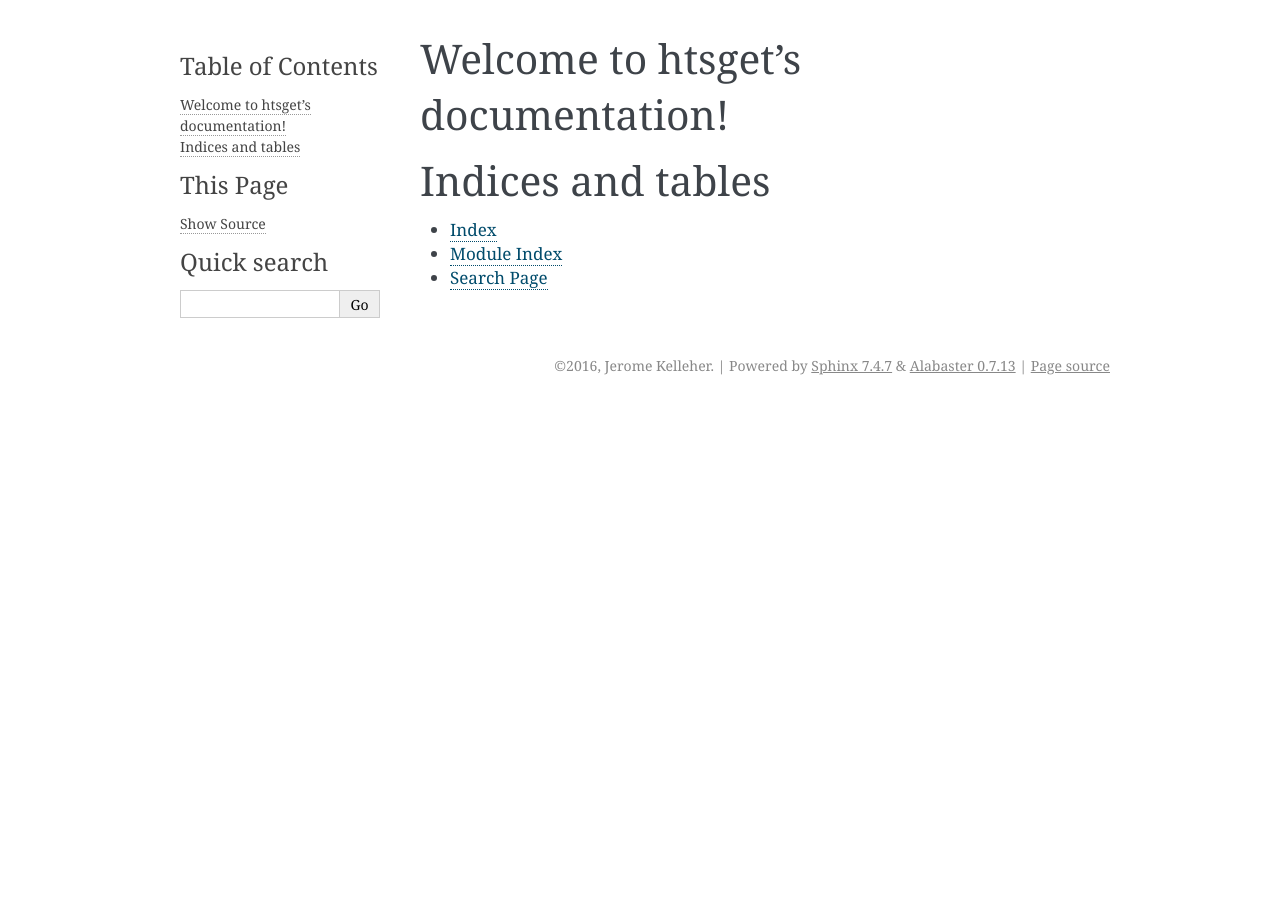
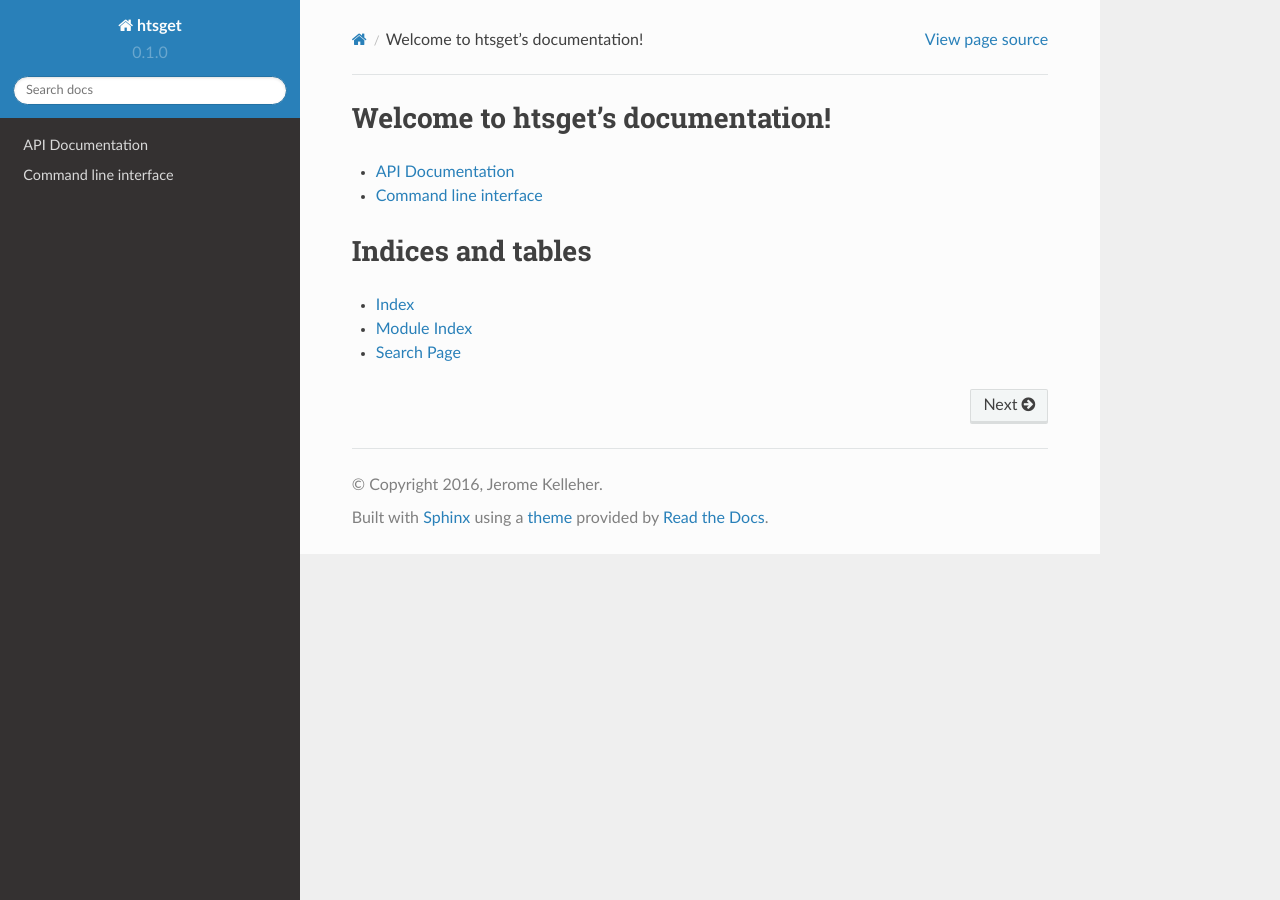
Before and after one commit to ga4gh/htsget, a Sphinx documentation site: the page built from docs/index.rst, in a window 1280 px wide. Built offline with Sphinx 7.4.7 and the Read the Docs theme 2.0.0, drawn with Linux system fonts in a browser that asks for light colours; formulas are drawn with MathJax 3.

Commit message:
not quite working.

```diff
--- /dev/null
+++ b/docs/api.rst
@@ -0,0 +1,7 @@
+.. _sec-api:
+
+=================
+API Documentation
+=================
+
+.. autofunction:: htsget.get
--- /dev/null
+++ b/docs/cli.rst
@@ -0,0 +1,11 @@
+.. _sec-cli:
+
+======================
+Command line interface
+======================
+
+.. argparse::
+    :module: htsget.cli
+    :func: get_htsget_parser
+    :prog: htsget
+    :nodefault:
--- a/docs/conf.py
+++ b/docs/conf.py
@@ -16,9 +16,9 @@
 # add these directories to sys.path here. If the directory is relative to the
 # documentation root, use os.path.abspath to make it absolute, like shown here.
 #
-# import os
-# import sys
-# sys.path.insert(0, os.path.abspath('.'))
+import os
+import sys
+sys.path.insert(0, os.path.abspath('..'))
 
 
 # -- General configuration ------------------------------------------------
@@ -34,7 +34,8 @@ extensions = ['sphinx.ext.autodoc',
     'sphinx.ext.intersphinx',
     'sphinx.ext.coverage',
     'sphinx.ext.imgmath',
-    'sphinx.ext.viewcode']
+    'sphinx.ext.viewcode',
+    'sphinxarg.ext']
 
 # Add any paths that contain templates here, relative to this directory.
 templates_path = ['_templates']
@@ -86,7 +87,7 @@ todo_include_todos = False
 # The theme to use for HTML and HTML Help pages.  See the documentation for
 # a list of builtin themes.
 #
-html_theme = 'alabaster'
+html_theme = 'sphinx_rtd_theme'
 
 # Theme options are theme-specific and customize the look and feel of a theme
 # further.  For a list of options available for each theme, see the
--- a/docs/index.rst
+++ b/docs/index.rst
@@ -8,8 +8,9 @@ Welcome to htsget's documentation!
 
 .. toctree::
    :maxdepth: 2
-   :caption: Contents:
 
+   api
+   cli
 
 
 Indices and tables
--- a/requirements_dev.txt
+++ b/requirements_dev.txt
@@ -5,3 +5,6 @@ nose
 mock
 requests
 six
+sphinx
+sphinx-argparse
+sphinx_rtd_theme
```
Also changed, not shown: 1 other file.
